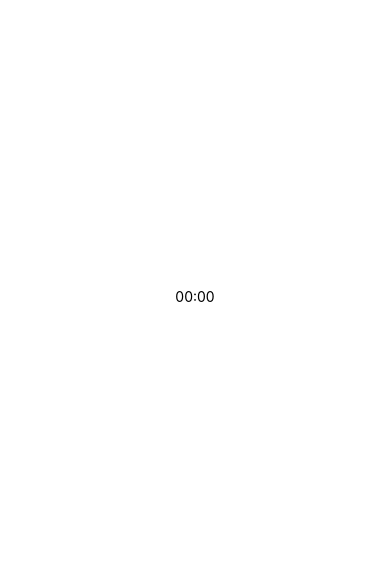
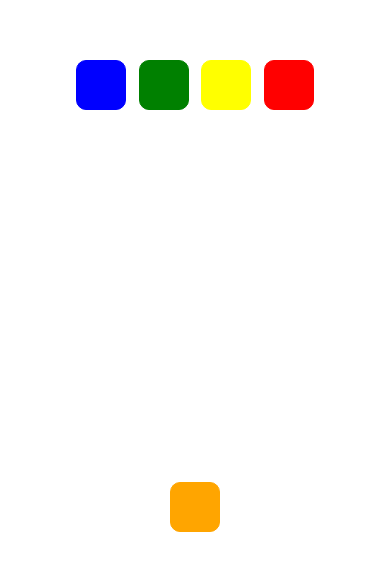
Before and after one commit to hossamnasser938/RNCourseProject, a React Native app: screen / in a window 390 px wide. Shown: the part 126-696 px from the top of the page. Built offline with nearby package versions, Linux system fonts and the light colour scheme.

Commit message:
Module 5 _ Lesson 6

```diff
--- a/App.js
+++ b/App.js
@@ -1,27 +1,11 @@
 import React from 'react';
 import {View, Text, StyleSheet} from 'react-native';
-import {Timer} from './src/components/Timer';
+import {Layout4} from './src/components/PlayAround/FlexBox';
 
 class App extends React.Component {
   render() {
-    return (
-      <View style={styles.container}>
-        <Timer
-          maxSeconds={5}
-          descending={true}
-          deadlineFunction={() => alert('time up')}
-        />
-      </View>
-    );
+    return <Layout4 />;
   }
 }
 
-const styles = StyleSheet.create({
-  container: {
-    flex: 1,
-    justifyContent: 'center',
-    alignItems: 'center',
-  },
-});
-
 export default App;
--- /dev/null
+++ b/src/components/PlayAround/FlexBox.js
@@ -0,0 +1,133 @@
+import React from 'react';
+import {View} from 'react-native';
+
+export function Box(props) {
+  return (
+    <View
+      style={{
+        width: 50,
+        height: 50,
+        backgroundColor: props.color,
+        borderWidth: 1,
+        borderRadius: 10,
+        borderColor: props.color,
+      }}
+    />
+  );
+}
+
+export function Layout1(props) {
+  return (
+    <View
+      style={{
+        flex: 1,
+        flexDirection: 'row',
+        justifyContent: 'space-around',
+        alignItems: 'center',
+        marginStart: 50,
+        marginEnd: 50,
+      }}>
+      <Box color="blue" />
+      <Box color="green" />
+      <Box color="yellow" />
+      <Box color="red" />
+      <Box color="orange" />
+    </View>
+  );
+}
+
+export function Layout2(props) {
+  return (
+    <View
+      style={{
+        flex: 1,
+        justifyContent: 'space-between',
+        alignItems: 'center',
+        marginTop: 120,
+        marginBottom: 120,
+      }}>
+      <Box color="blue" />
+      <Box color="green" />
+      <Box color="yellow" />
+      <Box color="red" />
+      <Box color="orange" />
+    </View>
+  );
+}
+
+export function Layout3(props) {
+  return (
+    <View
+      style={{
+        flex: 1,
+      }}>
+      <View
+        style={{
+          flex: 1,
+          flexDirection: 'row',
+          alignItems: 'center',
+          justifyContent: 'space-around',
+          marginStart: 60,
+          marginEnd: 60,
+        }}>
+        <Box color="blue" />
+        <Box color="green" />
+      </View>
+      <View
+        style={{
+          flex: 1,
+          flexDirection: 'row',
+          alignItems: 'center',
+          justifyContent: 'space-around',
+          marginStart: 60,
+          marginEnd: 60,
+        }}>
+        <Box color="yellow" />
+        <Box color="red" />
+      </View>
+      <View
+        style={{
+          flex: 1,
+          flexDirection: 'row',
+          justifyContent: 'center',
+          alignItems: 'center',
+        }}>
+        <Box color="orange" />
+      </View>
+    </View>
+  );
+}
+
+export function Layout4(props) {
+  return (
+    <View
+      style={{
+        flex: 1,
+      }}>
+      <View
+        style={{
+          flex: 1,
+          flexDirection: 'row',
+          justifyContent: 'space-around',
+          alignItems: 'center',
+          marginStart: 70,
+          marginEnd: 70,
+        }}>
+        <Box color="blue" />
+        <Box color="green" />
+        <Box color="yellow" />
+        <Box color="red" />
+      </View>
+
+      <View
+        style={{
+          flex: 1,
+          flexDirection: 'row',
+          justifyContent: 'center',
+          alignItems: 'center',
+        }}>
+        <Box color="orange" />
+      </View>
+    </View>
+  );
+}
```
